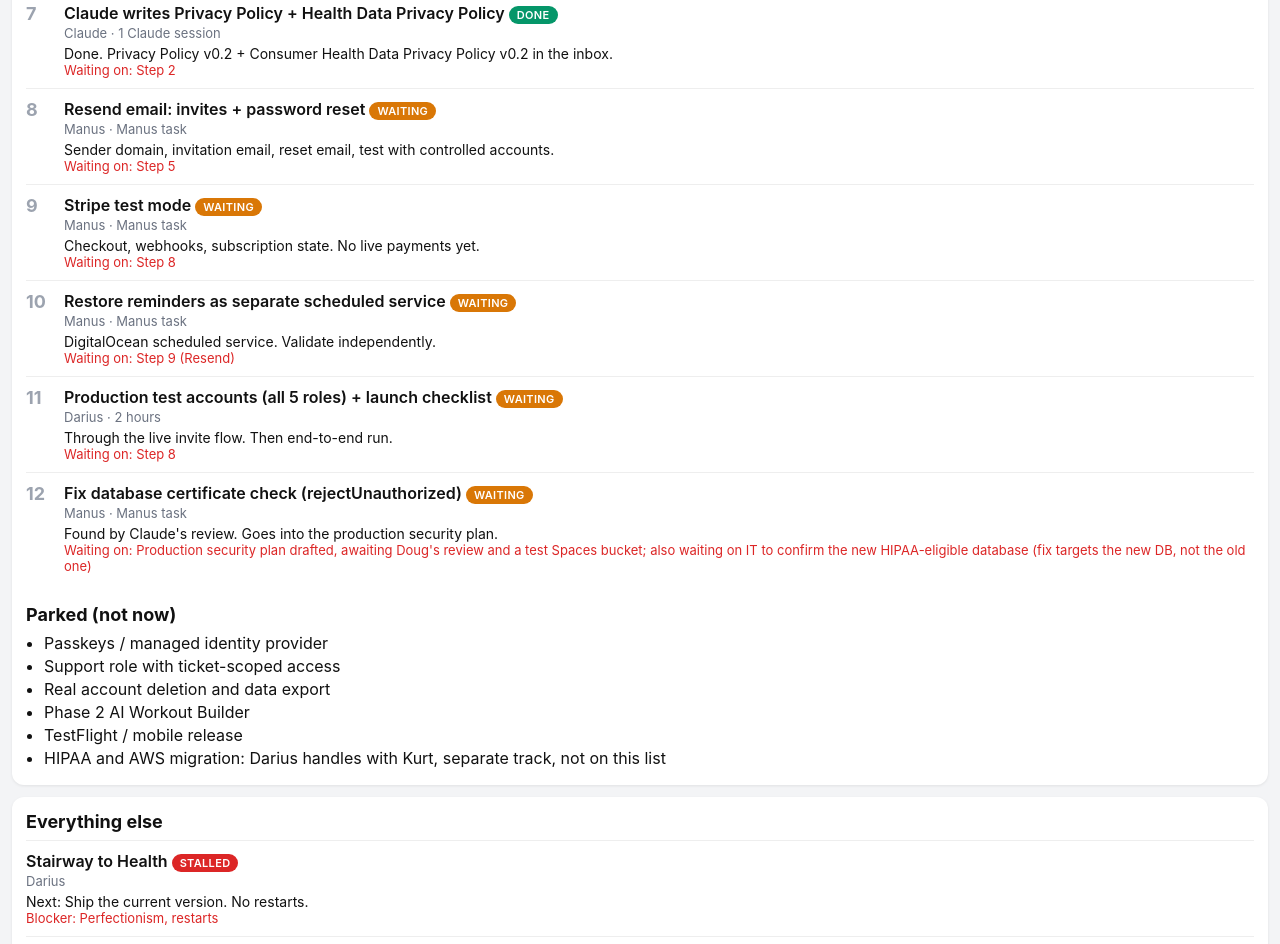
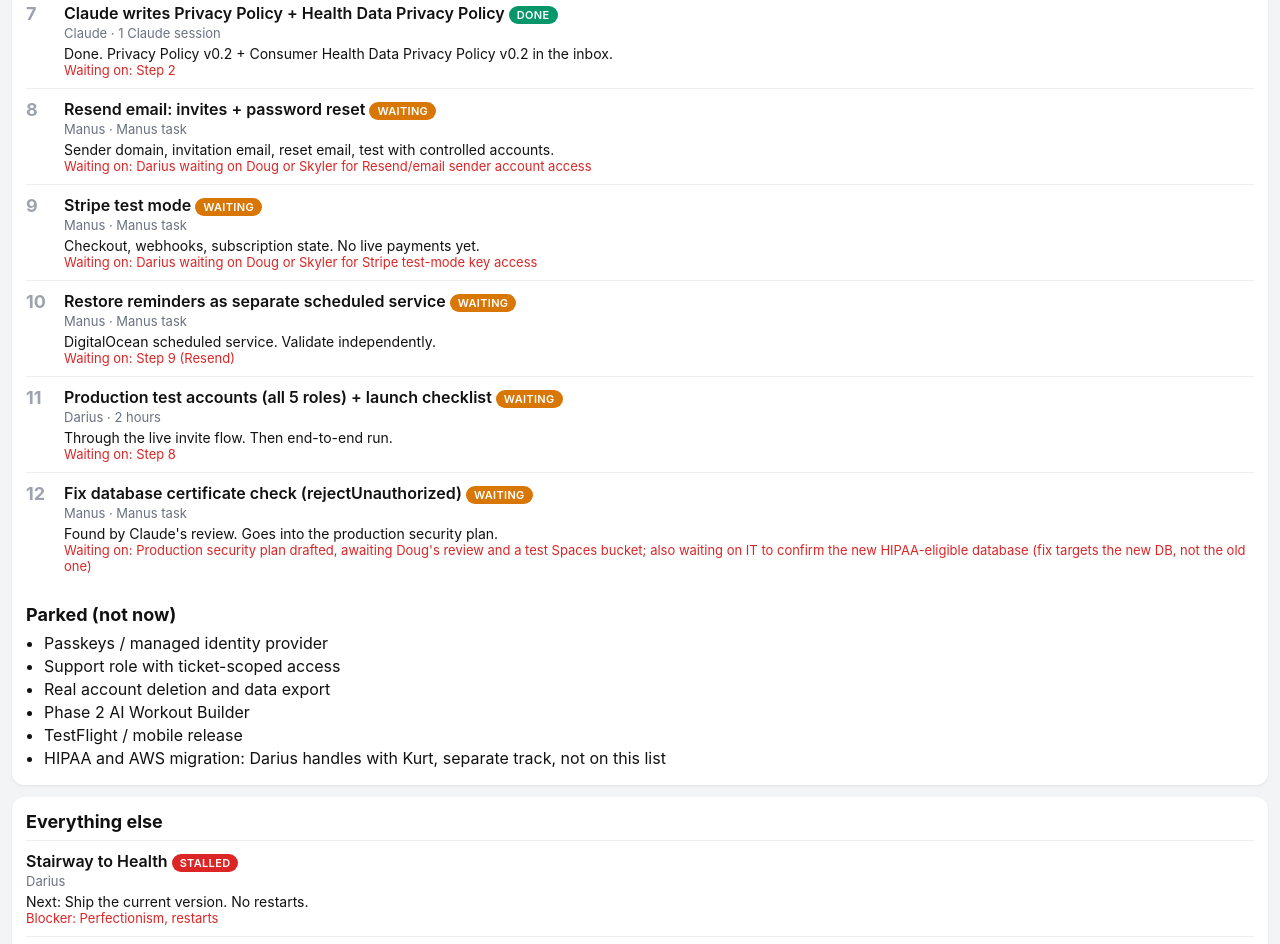
Before and after one commit to dmartindell-creator/dashboard, a plain HTML site: page index.html in a window 1280 px wide. Shown: the part 1176-2120 px from the top of the page. Drawn offline with Linux system fonts and the light colour scheme.

Commit message:
Update dashboard

```diff
--- a/index.html
+++ b/index.html
@@ -68,11 +68,11 @@ a{color:#2563eb;text-decoration:none}
 <div class="step"><div class="num">8</div><div style="flex:1">
 <div class="title">Resend email: invites + password reset <span class="badge" style="background:#d97706">waiting</span></div>
 <div class="meta">Manus · Manus task</div>
-<div class="detail">Sender domain, invitation email, reset email, test with controlled accounts.</div><div class="blocker">Waiting on: Step 5</div></div></div>
+<div class="detail">Sender domain, invitation email, reset email, test with controlled accounts.</div><div class="blocker">Waiting on: Darius waiting on Doug or Skyler for Resend/email sender account access</div></div></div>
 <div class="step"><div class="num">9</div><div style="flex:1">
 <div class="title">Stripe test mode <span class="badge" style="background:#d97706">waiting</span></div>
 <div class="meta">Manus · Manus task</div>
-<div class="detail">Checkout, webhooks, subscription state. No live payments yet.</div><div class="blocker">Waiting on: Step 8</div></div></div>
+<div class="detail">Checkout, webhooks, subscription state. No live payments yet.</div><div class="blocker">Waiting on: Darius waiting on Doug or Skyler for Stripe test-mode key access</div></div></div>
 <div class="step"><div class="num">10</div><div style="flex:1">
 <div class="title">Restore reminders as separate scheduled service <span class="badge" style="background:#d97706">waiting</span></div>
 <div class="meta">Manus · Manus task</div>
```
